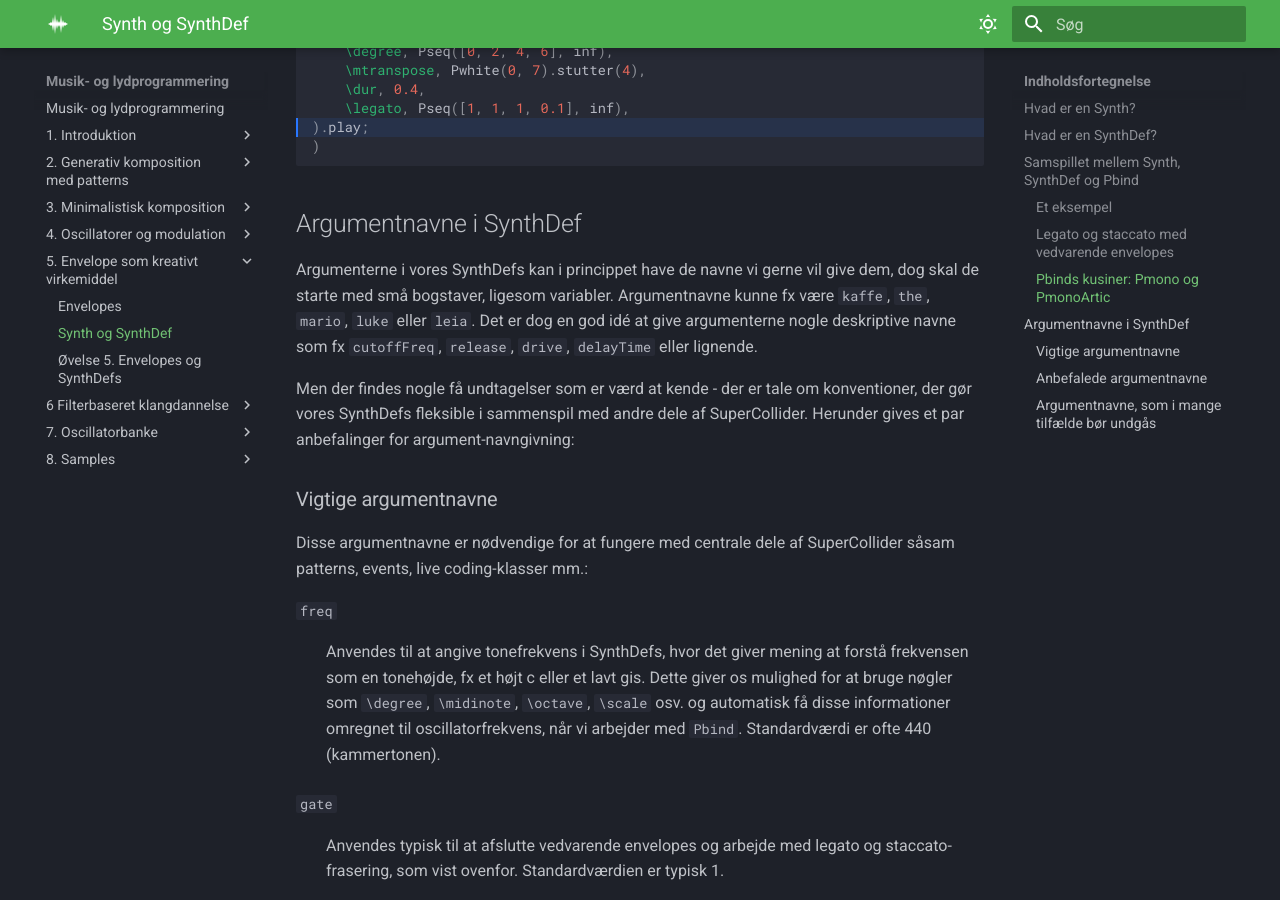
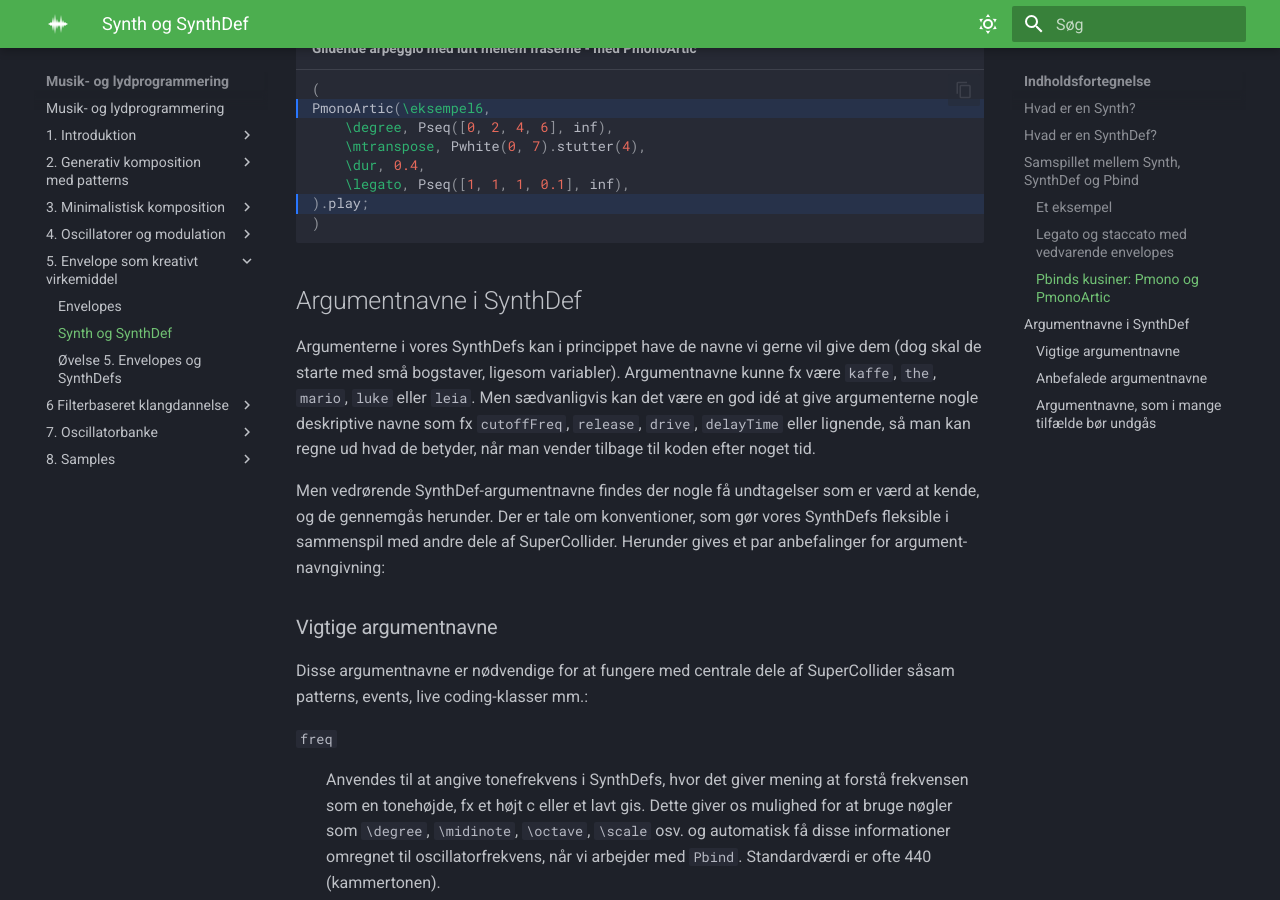
Before and after one commit to sparkletop/sparkletop.github.io, an MkDocs documentation site: the page built from docs/5. Envelope som kreativt virkemiddel/Synth og SynthDef.md, in a window 1280 px wide and 900 px high, scrolled down 5600 px. Built offline with MkDocs 1.6.1 and Material for MkDocs 9.7.7, drawn with Linux system fonts in a browser that asks for light colours; some of the changed text lies outside the part shown.

Commit message:
minor details and typos

````diff
--- a/docs/5. Envelope som kreativt virkemiddel/Synth og SynthDef.md
+++ b/docs/5. Envelope som kreativt virkemiddel/Synth og SynthDef.md
@@ -131,7 +131,7 @@
 )
 ```
 
-Med et par ekstra argumenter og en `Pan2`-Ugen kan vi styre volumen og stereo-panorering:
+Med et par ekstra argumenter og en `Pan2`-Ugen kan vi styre volumen og stereo-panorering. De argumenter, vi angiver i begyndelsen af en SynthDef, kan vi nemlig anvende som nøgler i `Pbind`. Dette interface mellem `SynthDef`/`Synth` og `Pbind`, danner grundlag for de utroligt righoldige, generative muligheder i SuperCollider.
 
 ```sc title="Komposition og lyddesign med variabel tonehøjde, panorering og volumen" hl_lines="3 7"
 (
@@ -245,9 +245,9 @@
 
 ## Argumentnavne i SynthDef
 
-Argumenterne i vores SynthDefs kan i princippet have de navne vi gerne vil give dem, dog skal de starte med små bogstaver, ligesom variabler. Argumentnavne kunne fx være `kaffe`, `the`, `mario`, `luke` eller `leia`. Det er dog en god idé at give argumenterne nogle deskriptive navne som fx `cutoffFreq`, `release`, `drive`, `delayTime` eller lignende.
+Argumenterne i vores SynthDefs kan i princippet have de navne vi gerne vil give dem (dog skal de starte med små bogstaver, ligesom variabler). Argumentnavne kunne fx være `kaffe`, `the`, `mario`, `luke` eller `leia`. Men sædvanligvis kan det være en god idé at give argumenterne nogle deskriptive navne som fx `cutoffFreq`, `release`, `drive`, `delayTime` eller lignende, så man kan regne ud hvad de betyder, når man vender tilbage til koden efter noget tid.
 
-Men der findes nogle få undtagelser som er værd at kende - der er tale om konventioner, der gør vores SynthDefs fleksible i sammenspil med andre dele af SuperCollider. Herunder gives et par anbefalinger for argument-navngivning:
+Men vedrørende SynthDef-argumentnavne findes der nogle få undtagelser som er værd at kende, og de gennemgås herunder. Der er tale om konventioner, som gør vores SynthDefs fleksible i sammenspil med andre dele af SuperCollider. Herunder gives et par anbefalinger for argument-navngivning:
 
 ### Vigtige argumentnavne
 
````
Also changed, not shown: other parts of docs/5. Envelope som kreativt virkemiddel/Synth og SynthDef.md (+1 -1 lines).
